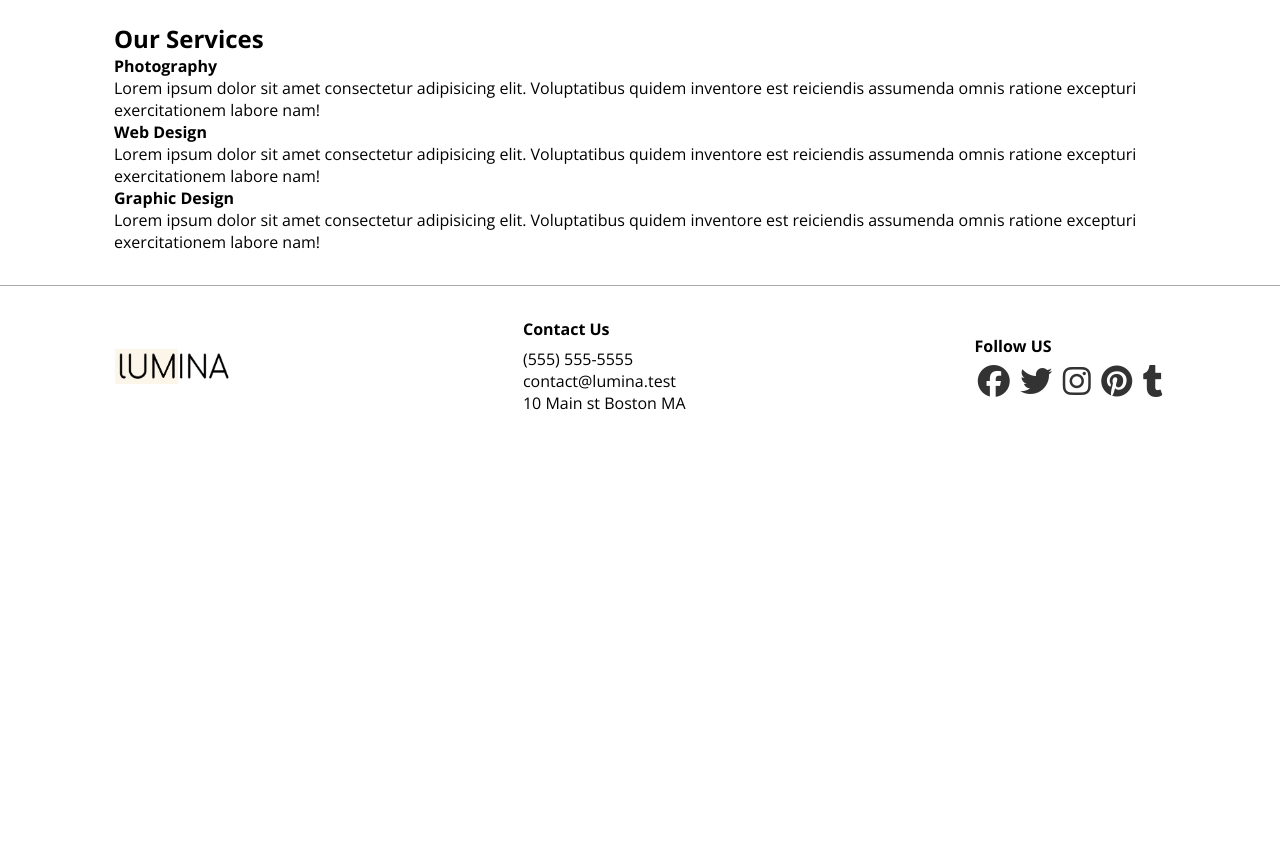
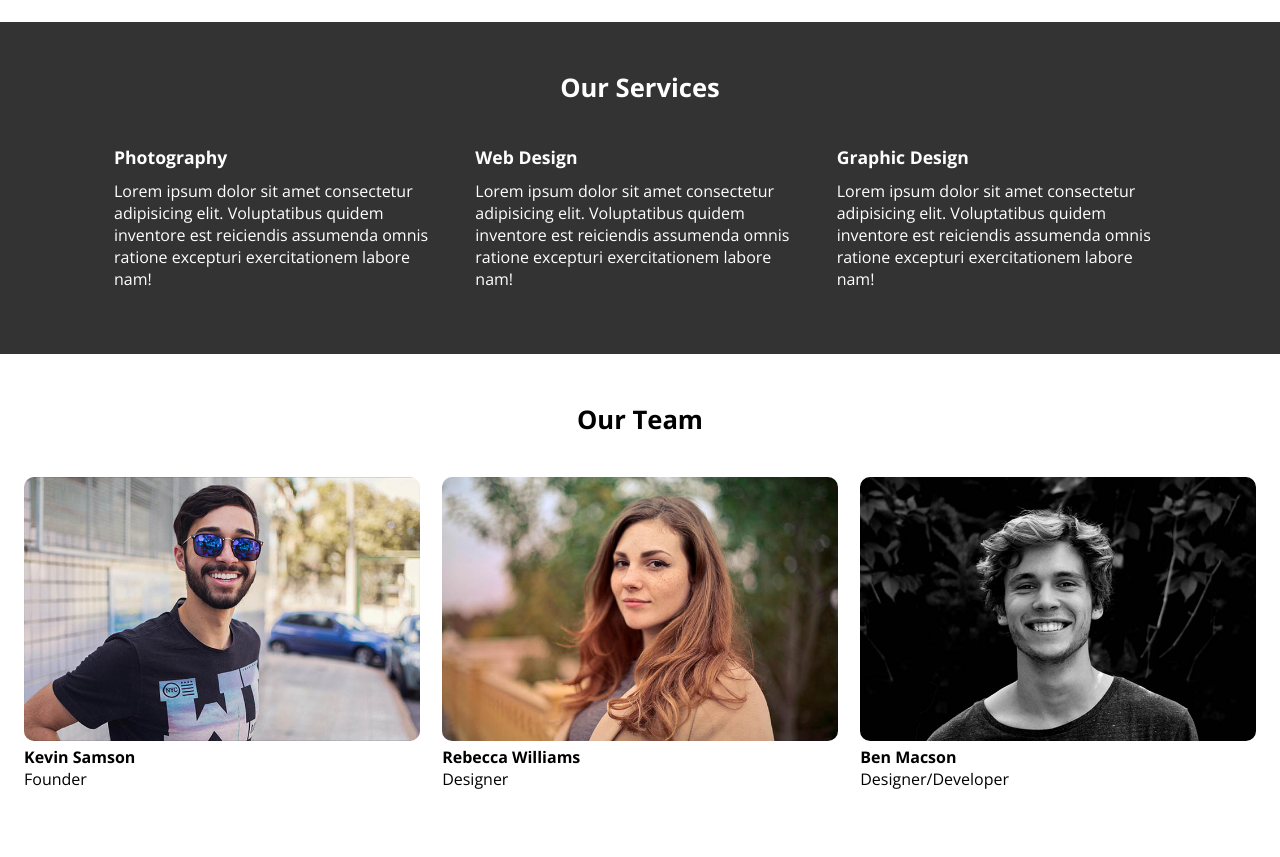
Before and after one commit to ssenozi-Brandon/lumina-Creatives, a plain HTML site: page about.html in a window 1280 px wide. Shown: the part 560-1417 px from the top of the page. Before the commit the page ends 1006 px from the top, so only its background shows below. Drawn offline with nearby package versions, Linux system fonts and the light colour scheme.

Commit message:
about page css

```diff
--- a/about.html
+++ b/about.html
@@ -59,6 +59,30 @@
     </div>
    </section>
 
+   <!-- team -->
+    <section class="team">
+      <div class="container container-lg">
+        <h2 class="section-heading">Our Team</h2>
+        <div class="team-flex">
+          <div class="team-item">
+            <img src="./images/team1.jpg" alt="team member">
+            <h4>Kevin Samson</h4>
+            <p>Founder</p>
+          </div>
+          <div class="team-item">
+            <img src="./images/team2.jpg" alt="team member">
+            <h4>Rebecca Williams</h4>
+            <p>Designer</p>
+          </div>
+          <div class="team-item">
+            <img src="./images/team3.jpg" alt="team member">
+            <h4>Ben Macson</h4>
+            <p>Designer/Developer</p>
+          </div>
+        </div>
+      </div>
+    </section>
+
 
    <!-- footer -->
     <footer class="footer">
--- a/css/styles.css
+++ b/css/styles.css
@@ -31,6 +31,11 @@ img{
 /* utilities */
 .bg-primary{
   background: var(--primary-color);
+}
+.section-heading{
+  font-size: 1.6rem;
+  text-align: center;
+  margin-bottom: 40px;
 }
 
 /* container */
@@ -129,9 +134,43 @@ img{
   margin: 0.2rem;
 }
 
+
+/* about page */
+/* services */
+.services{
+  background: #333;
+  color: #fff;
+  padding: 3rem 0 4rem;
+}
+.services-flex{
+  display: flex;
+  gap: 2rem;
+}
+.service-item h4{
+  font-size: 1.1rem;
+  margin-bottom: 0.7rem;
+}
+
+
+/* team */
+.team{
+  padding: 3rem 0 4rem;
+}
+.team-flex{
+  display: flex;
+  gap: 1.4rem;
+}
+.team img{
+  border-radius: 10px;
+}
+
+
 /* media queries */
 @media (max-width:768px) {
-  .header-flex, .footer-flex{
+  .header .header-flex,
+  .footer .footer-flex,
+  .services .services-flex,
+  .team .team-flex{
     flex-direction: column;
     gap: 1.5rem;
   }
```
